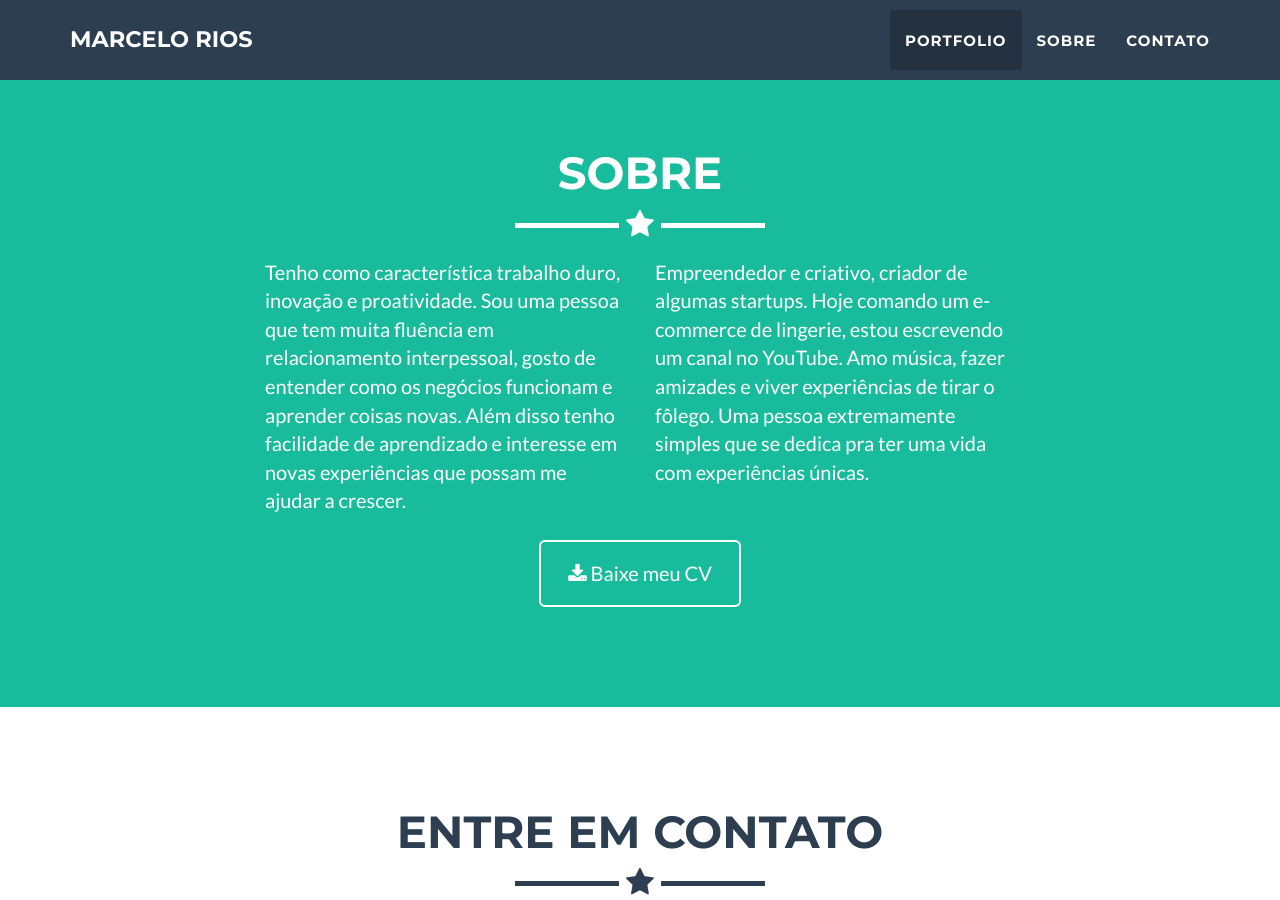
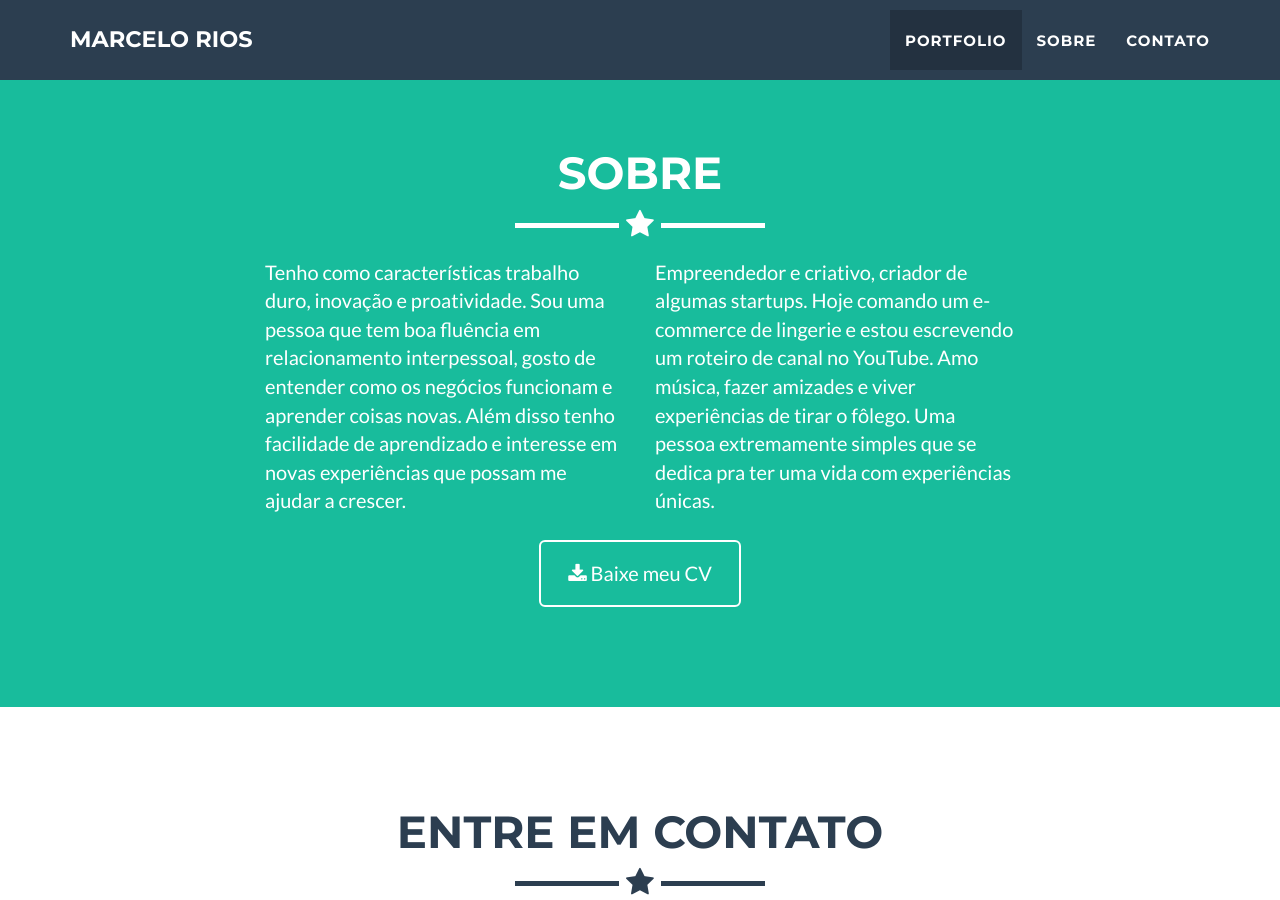
Before and after one commit to marcelohrios/marcelohrios.github.io, a Jekyll site: the page built from _posts/2014-07-18-Pliks.markdown, in a window 1280 px wide and 900 px high, scrolled down 832 px. Built offline with Jekyll 4.4.1, drawn with Linux system fonts in a browser that asks for light colours.

Commit message:
Página Sobre
Na página sobre foram alterados o texto.

```diff
--- a/_includes/about.html
+++ b/_includes/about.html
@@ -9,13 +9,13 @@
             </div>
             <div class="row">
                 <div class="col-lg-4 col-lg-offset-2">
-                    <p>Tenho como característica trabalho duro, inovação e proatividade. Sou uma pessoa que tem muita fluência em relacionamento interpessoal, gosto de entender como os negócios funcionam e aprender coisas novas. Além disso tenho facilidade de aprendizado e interesse em novas experiências que possam me ajudar a crescer.</p>
+                    <p>Tenho como características trabalho duro, inovação e proatividade. Sou uma pessoa que tem boa fluência em relacionamento interpessoal, gosto de entender como os negócios funcionam e aprender coisas novas. Além disso tenho facilidade de aprendizado e interesse em novas experiências que possam me ajudar a crescer.</p>
                 </div>
                 <div class="col-lg-4">
-                    <p>Empreendedor e criativo, criador de algumas startups. Hoje comando um e-commerce de lingerie, estou escrevendo um canal no YouTube. Amo música, fazer amizades e viver experiências de tirar o fôlego. Uma pessoa extremamente simples que se dedica pra ter uma vida com experiências únicas. </p>
+                    <p>Empreendedor e criativo, criador de algumas startups. Hoje comando um e-commerce de lingerie e estou escrevendo um roteiro de canal no YouTube. Amo música, fazer amizades e viver experiências de tirar o fôlego. Uma pessoa extremamente simples que se dedica pra ter uma vida com experiências únicas. </p>
                 </div>
                 <div class="col-lg-8 col-lg-offset-2 text-center">
-                    <a href="https://github.com/jeromelachaud/freelancer-theme" class="btn btn-lg btn-outline">
+                    <a href="../img/Marcelo_Rios(18).pdf" class="btn btn-lg btn-outline">
                         <i class="fa fa-download"></i> Baixe meu CV
                     </a>
                 </div>
```
